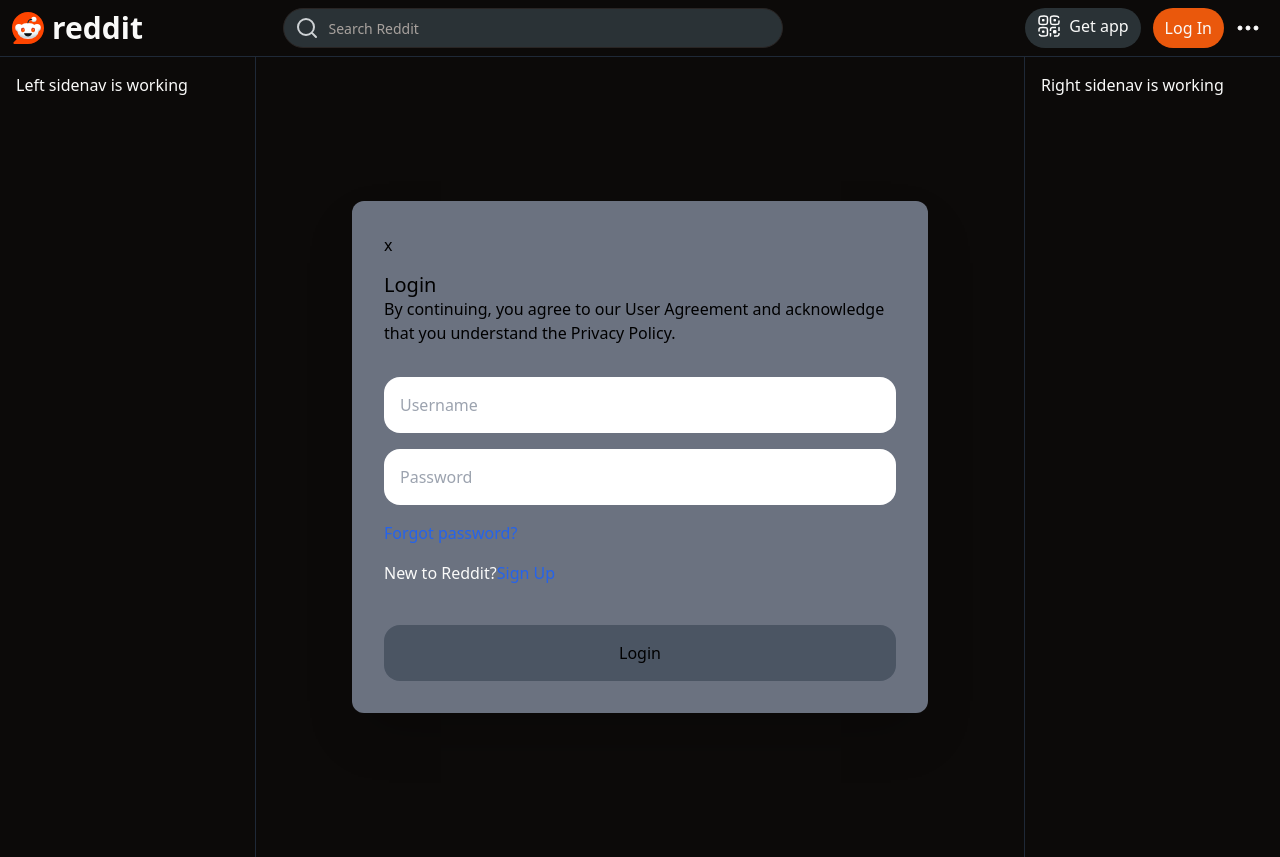
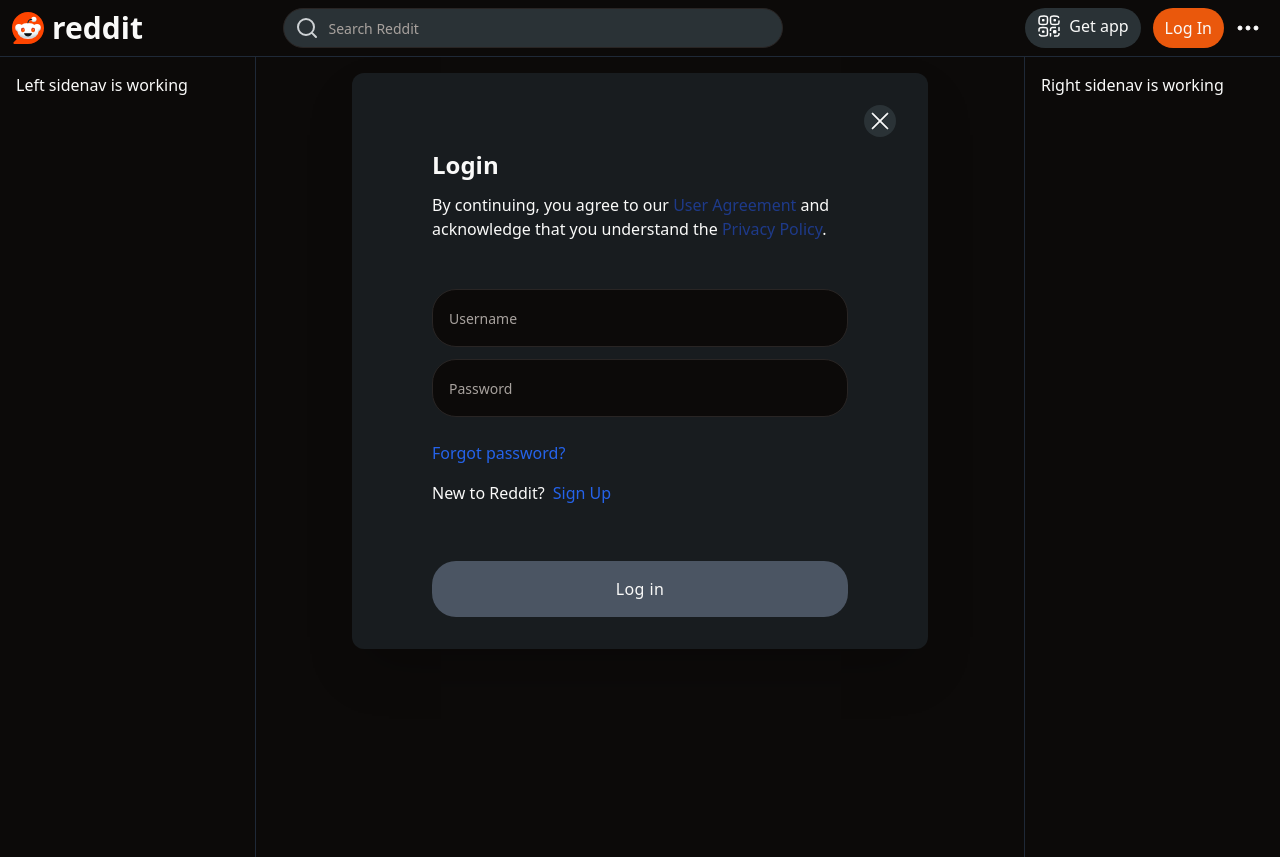
Before and after one commit to jah09/reddit_clone, a React (Vite) app in the folder frontend/: page /login in a window 1280 px wide. Built offline with nearby package versions, Linux system fonts and the light colour scheme.

Commit message:
fix the UI of the login and signup modal

```diff
--- a/frontend/package.json
+++ b/frontend/package.json
@@ -17,6 +17,7 @@
     "lucide-react": "^0.378.0",
     "react": "^18.2.0",
     "react-dom": "^18.2.0",
+    "react-modal": "^3.16.1",
     "react-router-dom": "^6.23.1",
     "tailwind-merge": "^2.3.0",
     "tailwindcss-animate": "^1.0.7",
--- a/frontend/src/App.tsx
+++ b/frontend/src/App.tsx
@@ -2,7 +2,7 @@
 import Layout from '@/components/Layout';
 import LoginModal from './components/LoginModal';
 import SignupModal from './components/SignupModal';
-import { BrowserRouter, Routes, Route, Navigate } from 'react-router-dom';
+import { BrowserRouter, Routes, Route } from 'react-router-dom';
 
 function App() {
 	return (
@@ -11,9 +11,6 @@
 			<Routes>
 			<Route path="/login"  element={<LoginModal />}/>
 			<Route path="/signup"  element={<SignupModal />}/>
-
-
-
 			</Routes>
 			</Layout>
 		</BrowserRouter>
--- a/frontend/src/components/LoginModal.tsx
+++ b/frontend/src/components/LoginModal.tsx
@@ -1,51 +1,94 @@
-import React from 'react';
-import { Link } from 'react-router-dom';
+import React, { useState, useRef } from "react";
 
+import { Link } from "react-router-dom";
+import { Input } from "@/components/ui/input";
+import close from "../assets/close.svg";
+interface FormData {
+  username: string;
+  password: string;
+}
 function LoginModal() {
+  const [formData, setFormData] = useState<FormData>({
+    username: "",
+    password: "",
+  });
 
+
+  //get the data input by the user
+  const handleInputChange = (e: React.ChangeEvent<HTMLInputElement>) => {
+    const { name, value } = e.target;
+    setFormData((prevData) => ({
+      ...prevData,
+      [name]: value,
+    }));
+  };
   return (
-		<div className='overflow-y-auto sm:p-0 pr-4  pl-4  bg-background bg-opacity-50 inset-0 backdrop-blur-sm'>
-			<div className='flex justify-center items-end text-center min-h-screen sm:block '>
-				<div className='bg-[var(--background-light)] transition-opacity bg-opacity-75'></div>
-				<span className='hidden sm:inline-block sm:align-middle sm:h-screen'>
-					​
+    <div className="overflow-y-auto sm:p-0   pr-4 pl-4  ">
+      <div
+
+        className="flex justify-center items-end text-center min-h-screen sm:block  "
+      >
+        <div className="inline-block text-left bg-[#181c1f] min-h-full rounded-xl overflow-hidden align-bottom transition-all transform shadow-2xl p-8 sm:align-middle sm:max-w-xl sm:w-full mt-4">
+          <div className="flex  ">
+            <div className="flex flex-1  "></div>
+            <div className="flex place-items-center  bg-[#2a3236] w-8 h-8 rounded-full ">
+              {" "}
+              <img
+
+                src={close}
+                alt="closemodal"
+                className="w-6 h-6 mr-2 mx-1 cursor-pointer"
+              />{" "}
+            </div>
+          </div>
+          <div className="mt-4 px-12 ">
+            {" "}
+            <h1 className="text-2xl font-semibold leading-6 text-foreground">
+              Login
+            </h1>
+            <p className="py-4 text-foreground">
+              By continuing, you agree to our{" "}
+              <span className="text-blue-900">User Agreement</span> and
+              acknowledge that you understand the{" "}
+              <span className="text-blue-900">Privacy Policy</span>.
+            </p>
+            <div className="mt-8">
+              <form action=" ">
+                <Input
+                  type="text"
+                  autoComplete="off"
+                  name="username"
+                  value={formData.username}
+                  onChange={handleInputChange}
+                  id="username"
+                  placeholder="Username"
+                  className="px-4 py-7 rounded-3xl w-full outline-none text-foreground focus-visible:ring-offset-0 focus-visible:ring-0"
+                />
+
+                <Input
+                  type="password"
+                  autoComplete="off"
+                  value={formData.password}
+                  onChange={handleInputChange}
+                  name="password"
+                  id="password"
+                  placeholder="Password"
+                  className="px-4 py-7 rounded-3xl w-full outline-none text-foreground focus-visible:ring-offset-0 focus-visible:ring-0 mt-3"
+                />
+                <p className="text-blue-600  mt-6">Forgot password?</p>
+                <p className="text-foreground py-4">
+                  New to Reddit?
+                  <Link to="/signup">
+                    <span className="text-blue-600 cursor-pointer ml-2">
+                      Sign Up
                     </span>
-				{/* bg-[#181c1f] */}
-				<div className='inline-block text-left bg-gray-500  rounded-xl overflow-hidden align-bottom transition-all transform shadow-2xl p-8 sm:align-middle sm:max-w-xl sm:w-full'>
-					<div className=''>x</div>
-					<div className='mt-4'>
-						{' '}
-						<h1 className='text-xl font-medium leading-6'>Login</h1>{' '}
-						<p>
-							By continuing, you agree to our User Agreement and acknowledge
-							that you understand the Privacy Policy.
-						</p>
-						<div className='mt-8'>
-							<input
-								type='text'
-								name='username'
-								id='username'
-								placeholder='Username'
-								className='p-4 rounded-2xl w-full outline-none'
-							/>
-							<input
-								type='password'
-								name='password'
-								id='password'
-								placeholder='Password'
-								className='p-4 rounded-2xl w-full outline-none mt-4'
-							/>
-							<p className='text-blue-600 py-4'>Forgot password?</p>
-							<p className='text-foreground'>
-								New to Reddit?
-								<Link to='/signup'>
-									<span className='text-blue-600 cursor-pointer'>Sign Up</span>
                   </Link>
                 </p>
 
-							<button className='p-4 rounded-2xl w-full outline-none mt-10 bg-gray-600 cursor-pointer'>
-								Login
+                <button className="p-4 rounded-3xl w-full outline-none mt-10 bg-gray-600 cursor-pointer text-foreground  tracking-wide font-medium">
+                  Log in
                 </button>
+              </form>
             </div>
           </div>
         </div>
--- a/frontend/src/components/SignupModal.tsx
+++ b/frontend/src/components/SignupModal.tsx
@@ -1,8 +1,10 @@
-import React, { useState } from 'react';
-import { Link } from 'react-router-dom';
-import axios from 'axios';
-import close from '../assets/close.svg';
-import { generateUsername } from 'unique-username-generator';
+import React, { useState } from "react";
+import { Link } from "react-router-dom";
+import axios from "axios";
+import close from "../assets/close.svg";
+import { generateUsername } from "unique-username-generator";
+import { Input } from "@/components/ui/input";
+
 interface FormData {
   username: string;
   password: string;
@@ -13,8 +15,8 @@
   //generate a unique display name
   const username = generateUsername();
   const [formData, setFormData] = useState<FormData>({
-		username: '',
-		password: '',
+    username: "",
+    password: "",
     karma: 0,
     displayname: username,
   });
@@ -23,10 +25,10 @@
   const handleFormSubmit = async (e: React.FormEvent<HTMLFormElement>) => {
     e.preventDefault();
     try {
-			const response = await axios.post('/api/register/save', formData);
-			setFormData({ username: '', password: '', karma: 0, displayname: '' });
+
+      setFormData({ username: "", password: "", karma: 0, displayname: "" });
     } catch (e) {
-			console.log('error is', e);
+      console.log("error is", e);
     }
   };
 
@@ -39,59 +41,61 @@
     }));
   };
   return (
-		<div className='overflow-y-auto sm:p-0 pt-4 pr-4 pb-20 pl-4'>
-			<div className='flex justify-center items-end text-center min-h-screen sm:block '>
-				{/* bg-[#181c1f] */}
-				<div className='inline-block text-left bg-gray-500 min-h-full rounded-xl overflow-hidden align-bottom transition-all transform shadow-2xl p-8 sm:align-middle sm:max-w-xl sm:w-full mt-4'>
-					<div className='flex  '>
-						<div className='flex flex-1  '></div>
-						<div className='flex place-items-center  bg-red-900 w-8 h-8 rounded-full '>
-							{' '}
+    <div className="overflow-y-auto sm:p-0 pt-4 pr-4 pb-20 pl-4">
+      <div className="flex justify-center items-end text-center min-h-screen sm:block ">
+        <div className="inline-block text-left bg-[#181c1f] min-h-full rounded-xl overflow-hidden align-bottom transition-all transform shadow-2xl p-8 sm:align-middle sm:max-w-xl sm:w-full mt-4">
+          <div className="flex  ">
+            <div className="flex flex-1  "></div>
+            <div className="flex place-items-center  bg-[#2a3236] w-8 h-8 rounded-full ">
+              {" "}
               <img
                 src={close}
-								alt='closemodal'
-								className='w-6 h-6 mr-2 mx-1'
-							/>{' '}
+                alt="closemodal"
+                className="w-6 h-6 mr-2 mx-1 cursor-pointer"
+              />{" "}
             </div>
           </div>
-					<div className='mt-4 px-12 '>
-						{' '}
-						<h1 className='text-2xl font-semibold leading-6 '>Sign Up</h1>{' '}
-						<p className='py-4'>
-							By continuing, you agree to our{' '}
-							<span className='text-blue-900'>User Agreement</span> and
-							acknowledge that you understand the{' '}
-							<span className='text-blue-900'>Privacy Policy</span>.
+          <div className="mt-4 px-12 ">
+            {" "}
+            <h1 className="text-2xl font-semibold leading-6 text-foreground">
+              Sign Up
+            </h1>{" "}
+            <p className="py-4 text-foreground">
+              By continuing, you agree to our{" "}
+              <span className="text-blue-900">User Agreement</span> and
+              acknowledge that you understand the{" "}
+              <span className="text-blue-900">Privacy Policy</span>.
             </p>
-						<div className='mt-8'>
-							<form action=' ' onSubmit={handleFormSubmit}>
-								<input
+            <div className="mt-8">
+              <form action=" " onSubmit={handleFormSubmit}>
+                <Input
                   value={formData.username}
-									type='text'
-									name='username'
-									id='username'
-									placeholder='Username'
+                  type="text"
+                  name="username"
+                  id="username"
+                  placeholder="Username"
                   onChange={handleInputChange}
-									className='p-4 rounded-2xl w-full outline-none'
+                  className="px-4 py-7 rounded-3xl w-full outline-none text-foreground focus-visible:ring-offset-0 focus-visible:ring-0"
                 />
-								<input
+
+                <Input
                   value={formData.password}
+                  type="password"
+                  name="password"
+                  id="password"
+                  placeholder="Password"
                   onChange={handleInputChange}
-									type='password'
-									name='password'
-									id='password'
-									placeholder='Password'
-									className='p-4 rounded-2xl w-full outline-none mt-4'
+                  className="px-4 py-7 rounded-3xl w-full outline-none text-foreground focus-visible:ring-offset-0 focus-visible:ring-0 mt-3"
                 />
-								<p className='text-blue-600 py-4'>Forgot password?</p>
-								<p className='text-foreground'>
+
+                <p className="text-foreground mt-10">
                   Already an redditor?
-									<Link to='/login'>
-										<span className='text-blue-600 cursor-pointer'>Login</span>
+                  <Link to="/login">
+                    <span className="text-blue-600 cursor-pointer"> Login</span>
                   </Link>
                 </p>
 
-								<button className='p-4 rounded-2xl w-full outline-none mt-10 bg-gray-600 cursor-pointer'>
+                <button className="p-4 rounded-3xl w-full outline-none mt-10 bg-gray-600 cursor-pointer text-foreground  tracking-wide font-medium">
                   Continue
                 </button>
               </form>
```
Also changed, not shown: frontend/src/components/Navbar.tsx (+10 -8 lines), 1 other file (tests, documents, lock files or other folders). Lines whose indentation alone changed are shown as unchanged.
